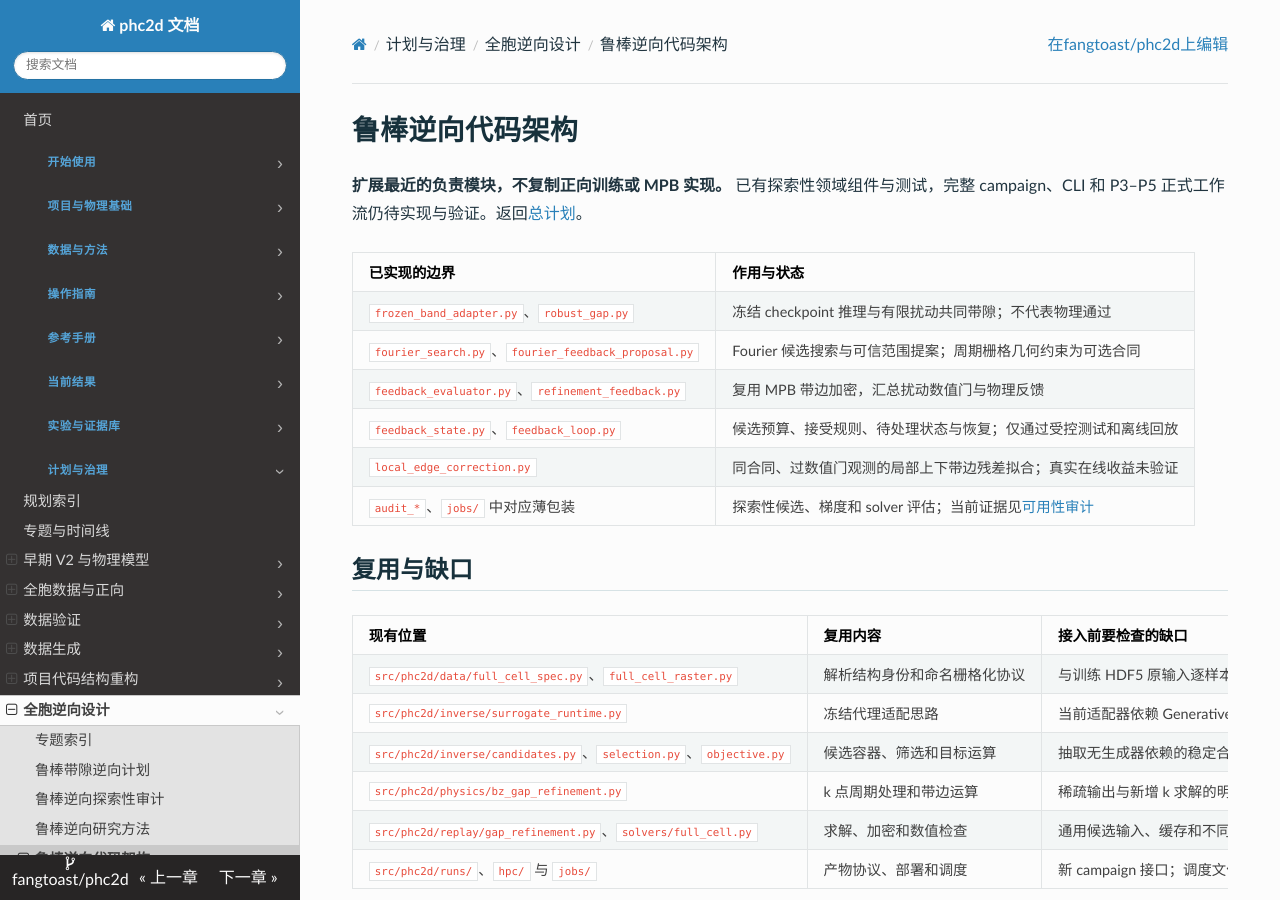
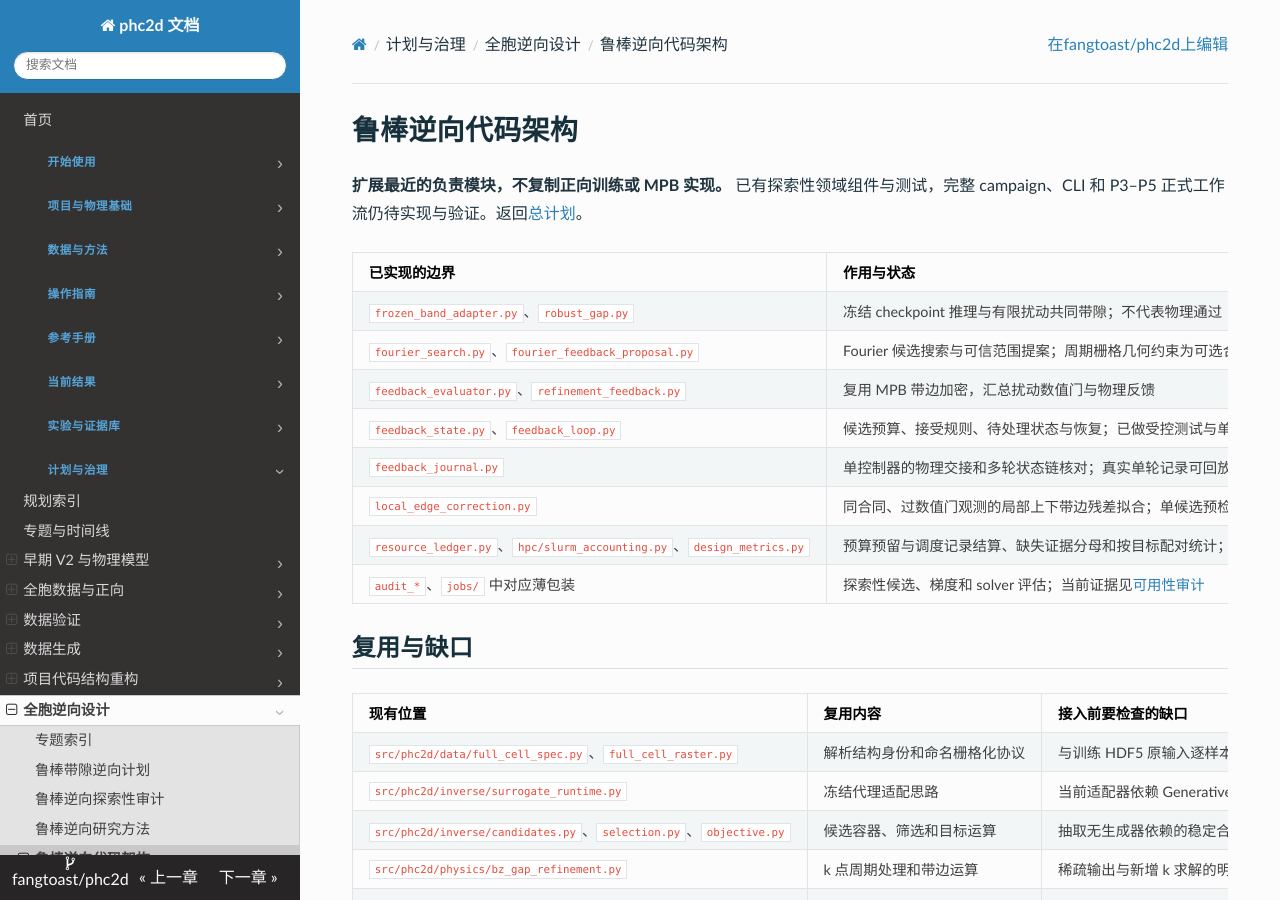
Before and after one commit to fangtoast/phc2d, an MkDocs documentation site: the page built from docs/planning/鲁棒带隙逆向/代码架构.md, in a window 1280 px wide and 900 px high. Built offline with MkDocs 1.6.1, drawn with Linux system fonts in a browser that asks for light colours.

Commit message:
Update inverse architecture implementation status

```diff
--- a/docs/planning/鲁棒带隙逆向/代码架构.md
+++ b/docs/planning/鲁棒带隙逆向/代码架构.md
@@ -31,8 +31,10 @@ related_results:
 | `frozen_band_adapter.py`、`robust_gap.py` | 冻结 checkpoint 推理与有限扰动共同带隙；不代表物理通过 |
 | `fourier_search.py`、`fourier_feedback_proposal.py` | Fourier 候选搜索与可信范围提案；周期栅格几何约束为可选合同 |
 | `feedback_evaluator.py`、`refinement_feedback.py` | 复用 MPB 带边加密，汇总扰动数值门与物理反馈 |
-| `feedback_state.py`、`feedback_loop.py` | 候选预算、接受规则、待处理状态与恢复；仅通过受控测试和离线回放 |
-| `local_edge_correction.py` | 同合同、过数值门观测的局部上下带边残差拟合；真实在线收益未验证 |
+| `feedback_state.py`、`feedback_loop.py` | 候选预算、接受规则、待处理状态与恢复；已做受控测试与单候选真实交接预检，未完成多轮真实 campaign |
+| `feedback_journal.py` | 单控制器的物理交接和多轮状态链核对；真实单轮记录可回放，多轮目前为受控测试 |
+| `local_edge_correction.py` | 同合同、过数值门观测的局部上下带边残差拟合；单候选预检有接受与拒绝例，尚无可推广的在线成本收益证据 |
+| `resource_ledger.py`、`hpc/slurm_accounting.py`、`design_metrics.py` | 预算预留与调度记录结算、缺失证据分母和按目标配对统计；不替代正式 campaign 控制器 |
 | `audit_*`、`jobs/` 中对应薄包装 | 探索性候选、梯度和 solver 评估；当前证据见[可用性审计](../../results/inverse/鲁棒带隙逆向可用性审计.md) |
 
 ## 复用与缺口
```
